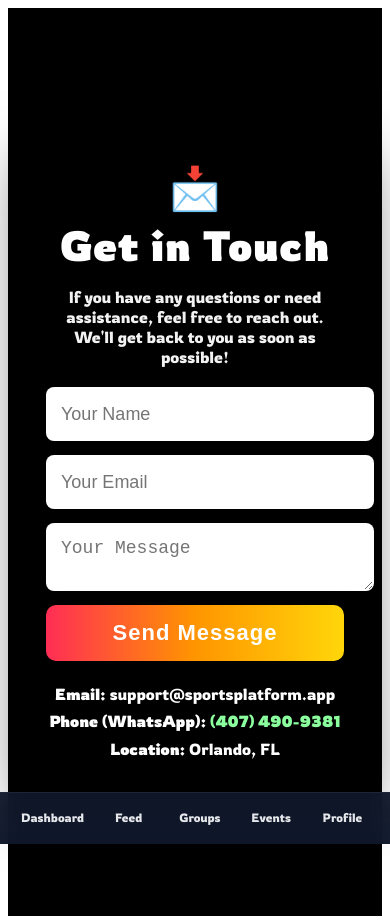
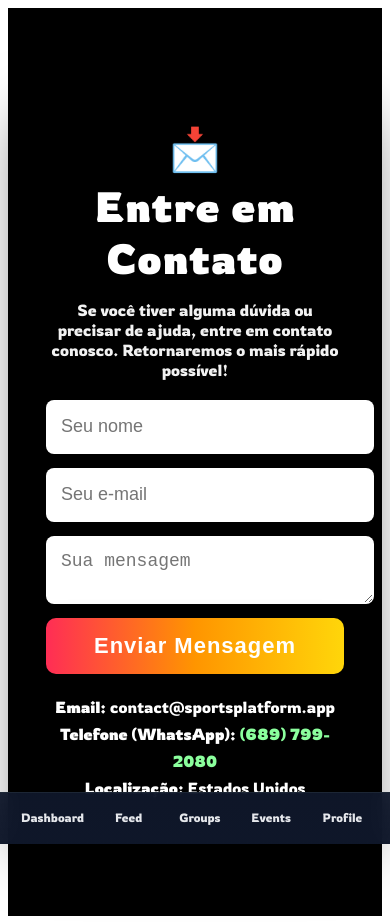
Before and after one commit to rafaelmorch/sportplatform, a Next.js app: page /contact in a window 390 px wide. Built offline with nearby package versions, Linux system fonts and the light colour scheme.

Commit message:
Update contact page to PT-BR and correct email/phone

```diff
--- a/app/contact/page.tsx
+++ b/app/contact/page.tsx
@@ -10,12 +10,12 @@ export default function ContactPage() {
   function handleSubmit(e: React.FormEvent) {
     e.preventDefault();
 
-    const subject = encodeURIComponent("Contact - SportsPlatform");
+    const subject = encodeURIComponent("Contato - SportsPlatform");
     const body = encodeURIComponent(
-      `Name: ${name}\nEmail: ${email}\n\nMessage:\n${message}`
+      `Nome: ${name}\nEmail: ${email}\n\nMensagem:\n${message}`
     );
 
-    window.location.href = `mailto:support@sportsplatform.app?subject=${subject}&body=${body}`;
+    window.location.href = `mailto:contact@sportsplatform.app?subject=${subject}&body=${body}`;
   }
 
   return (
@@ -44,7 +44,7 @@ export default function ContactPage() {
         <div style={{ textAlign: "center", marginBottom: 16 }}>
           <div style={{ fontSize: 42, marginBottom: 6 }}>📩</div>
           <h1 style={{ margin: 0, fontSize: 42, letterSpacing: 1 }}>
-            Get in Touch
+            Entre em Contato
           </h1>
         </div>
 
@@ -55,16 +55,16 @@ export default function ContactPage() {
             opacity: 0.95,
           }}
         >
-          If you have any questions or need assistance, feel free to reach out.
-          We'll get back to you as soon as possible!
+          Se você tiver alguma dúvida ou precisar de ajuda, entre em contato
+          conosco. Retornaremos o mais rápido possível!
         </p>
 
-        {/* Form */}
+        {/* Formulário */}
         <form onSubmit={handleSubmit} style={{ display: "grid", gap: 14 }}>
           <input
             value={name}
             onChange={(e) => setName(e.target.value)}
-            placeholder="Your Name"
+            placeholder="Seu nome"
             required
             style={inputStyle}
           />
@@ -72,7 +72,7 @@ export default function ContactPage() {
           <input
             value={email}
             onChange={(e) => setEmail(e.target.value)}
-            placeholder="Your Email"
+            placeholder="Seu e-mail"
             type="email"
             required
             style={inputStyle}
@@ -81,13 +81,13 @@ export default function ContactPage() {
           <textarea
             value={message}
             onChange={(e) => setMessage(e.target.value)}
-            placeholder="Your Message"
+            placeholder="Sua mensagem"
             required
             rows={6}
             style={{ ...inputStyle, paddingTop: 14, resize: "vertical" }}
           />
 
-          {/* Gradient button */}
+          {/* Botão */}
           <button
             type="submit"
             style={{
@@ -104,28 +104,28 @@ export default function ContactPage() {
               boxShadow: "0 12px 28px rgba(0,0,0,0.4)",
             }}
           >
-            Send Message
+            Enviar Mensagem
           </button>
         </form>
 
-        {/* Footer info */}
+        {/* Informações */}
         <div style={{ marginTop: 20, textAlign: "center", lineHeight: 1.7 }}>
           <div>
-            <b>Email:</b> support@sportsplatform.app
+            <b>Email:</b> contact@sportsplatform.app
           </div>
           <div>
-            <b>Phone (WhatsApp):</b>{" "}
+            <b>Telefone (WhatsApp):</b>{" "}
             <a
-              href="https://wa.me/14074909381"
+              href="https://wa.me/16897992080"
               target="_blank"
               rel="noreferrer"
               style={{ color: "#8bff9d", textDecoration: "none", fontWeight: 700 }}
             >
-              (407) 490-9381
+              (689) 799-2080
             </a>
           </div>
           <div>
-            <b>Location:</b> Orlando, FL
+            <b>Localização:</b> Estados Unidos
           </div>
         </div>
       </div>
```
